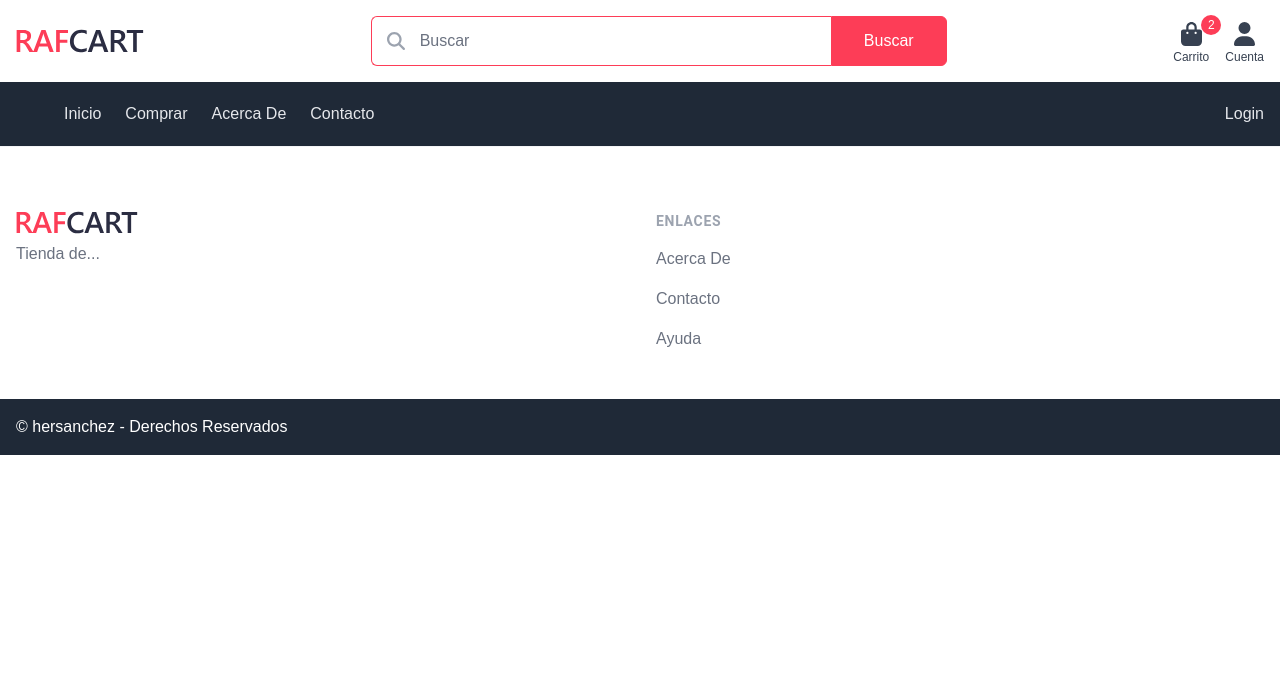
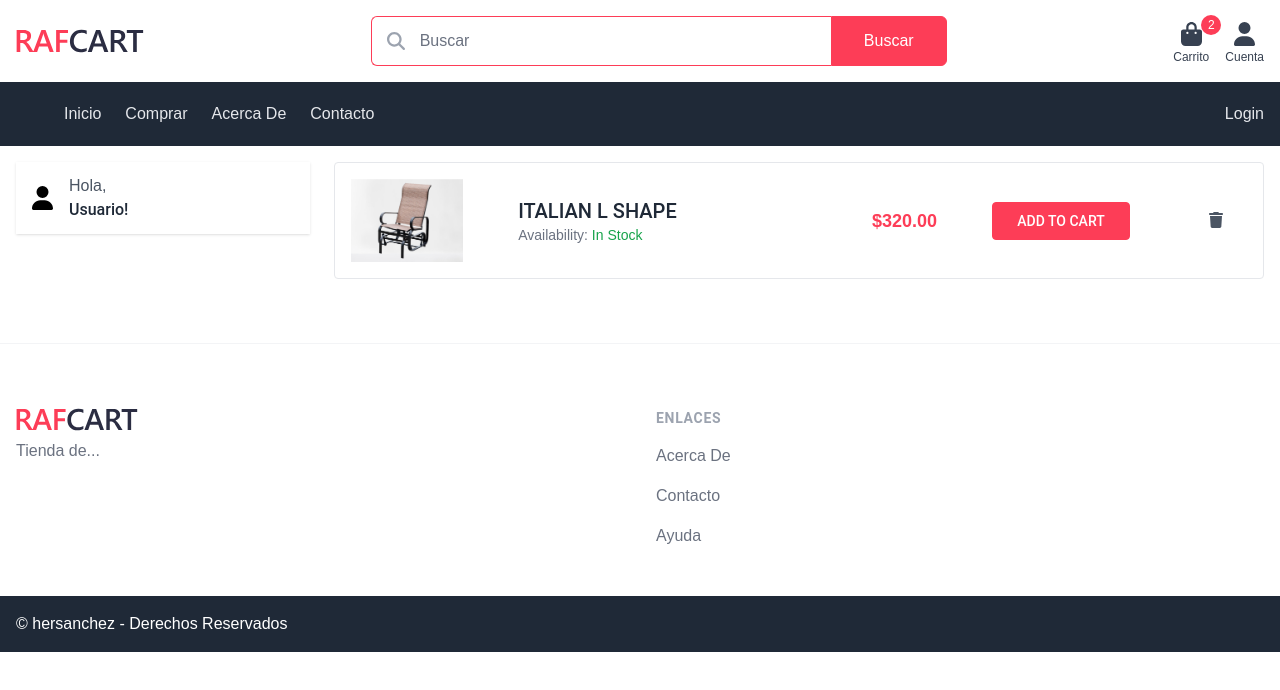
Before and after one commit to Alexandraitama/hersanchez-shop, a Nuxt app: page /carrito in a window 1280 px wide. Shown: the top 690 px of the page. Built offline with nearby package versions, Linux system fonts and the light colour scheme; no server answers.

Commit message:
feat: Crear carrito

```diff
--- /dev/null
+++ b/components/carrito-component.vue
@@ -0,0 +1,167 @@
+<script lang="ts" setup>
+// const props = defineProps({
+//   categoria: {
+//     type: Number,
+//     required: true,
+//   },
+// });
+// const { categoria } = props;
+const categoria = 1;
+
+const { data, pending, error, refresh } = await useFetch(`/api/publicaciones/${categoria}`, {
+  // pick: ['title']
+})
+</script>
+
+<template>
+  <div class="container grid grid-cols-12 items-start gap-6 pt-4 pb-16">
+
+    <!-- sidebar -->
+    <div class="col-span-3">
+      <div class="px-4 py-3 shadow flex items-center gap-4">
+        <div class="flex-shrink-0">
+          <!-- <img src="/images/avatar.png" alt="profile"
+            class="rounded-full w-14 h-14 border border-gray-200 p-1 object-cover">
+        </div> -->
+        <font-awesome-icon icon="fas fa-user" size="xl"/>
+        </div>
+        <div class="flex-grow">
+          <p class="text-gray-600">Hola,</p>
+          <h4 class="text-gray-800 font-medium">Usuario!</h4>
+        </div>
+      </div>
+
+      <!-- <div class="mt-6 bg-white shadow rounded p-4 divide-y divide-gray-200 space-y-4 text-gray-600">
+        <div class="space-y-1 pl-8">
+          <a href="#" class="block font-medium capitalize transition">
+            <span class="absolute -left-8 top-0 text-base">
+              <i class="fa-regular fa-address-card"></i>
+            </span>
+            Manage account
+          </a>
+          <a href="#" class="relative hover:text-primary block capitalize transition">
+            Profile information
+          </a>
+          <a href="#" class="relative hover:text-primary block capitalize transition">
+            Manage addresses
+          </a>
+          <a href="#" class="relative hover:text-primary block capitalize transition">
+            Change password
+          </a>
+        </div>
+
+        <div class="space-y-1 pl-8 pt-4">
+          <a href="#" class="relative hover:text-primary block font-medium capitalize transition">
+            <span class="absolute -left-8 top-0 text-base">
+              <i class="fa-solid fa-box-archive"></i>
+            </span>
+            My order history
+          </a>
+          <a href="#" class="relative hover:text-primary block capitalize transition">
+            My returns
+          </a>
+          <a href="#" class="relative hover:text-primary block capitalize transition">
+            My Cancellations
+          </a>
+          <a href="#" class="relative hover:text-primary block capitalize transition">
+            My reviews
+          </a>
+        </div>
+
+        <div class="space-y-1 pl-8 pt-4">
+          <a href="#" class="relative hover:text-primary block font-medium capitalize transition">
+            <span class="absolute -left-8 top-0 text-base">
+              <i class="fa-regular fa-credit-card"></i>
+            </span>
+            Payment methods
+          </a>
+          <a href="#" class="relative hover:text-primary block capitalize transition">
+            voucher
+          </a>
+        </div>
+
+        <div class="space-y-1 pl-8 pt-4">
+          <a href="#" class="relative text-primary block font-medium capitalize transition">
+            <span class="absolute -left-8 top-0 text-base">
+              <i class="fa-regular fa-heart"></i>
+            </span>
+            My wishlist
+          </a>
+        </div>
+
+        <div class="space-y-1 pl-8 pt-4">
+          <a href="#" class="relative hover:text-primary block font-medium capitalize transition">
+            <span class="absolute -left-8 top-0 text-base">
+              <i class="fa-solid fa-right-from-bracket"></i>
+            </span>
+            Logout
+          </a>
+        </div>
+
+      </div> -->
+    </div>
+    <!-- ./sidebar -->
+
+    <!-- wishlist -->
+    <div class="col-span-9 space-y-4">
+      <div class="flex items-center justify-between border gap-6 p-4 border-gray-200 rounded">
+        <div class="w-28">
+          <img src="/images/products/product6.jpg" alt="product 6" class="w-full">
+        </div>
+        <div class="w-1/3">
+          <h2 class="text-gray-800 text-xl font-medium uppercase">Italian L shape</h2>
+          <p class="text-gray-500 text-sm">Availability: <span class="text-green-600">In Stock</span></p>
+        </div>
+        <div class="text-primary text-lg font-semibold">$320.00</div>
+        <a href="#"
+          class="px-6 py-2 text-center text-sm text-white bg-primary border border-primary rounded hover:bg-transparent hover:text-primary transition uppercase font-roboto font-medium">add
+          to cart</a>
+
+        <div class="text-gray-600 cursor-pointer hover:text-primary px-6 py-2">
+          <!-- <i class="fa-solid fa-trash"></i> -->
+          <font-awesome-icon icon="fas fa-trash" />
+        </div>
+      </div>
+
+      <!-- <div class="flex items-center justify-between border gap-6 p-4 border-gray-200 rounded">
+        <div class="w-28">
+          <img src="../assets/images/products/product5.jpg" alt="product 6" class="w-full">
+        </div>
+        <div class="w-1/3">
+          <h2 class="text-gray-800 text-xl font-medium uppercase">Dining Table</h2>
+          <p class="text-gray-500 text-sm">Availability: <span class="text-green-600">In Stock</span></p>
+        </div>
+        <div class="text-primary text-lg font-semibold">$320.00</div>
+        <a href="#"
+          class="px-6 py-2 text-center text-sm text-white bg-primary border border-primary rounded hover:bg-transparent hover:text-primary transition uppercase font-roboto font-medium">add
+          to cart</a>
+
+        <div class="text-gray-600 cursor-pointer hover:text-primary">
+          <i class="fa-solid fa-trash"></i>
+        </div>
+      </div>
+
+      <div class="flex items-center justify-between border gap-6 p-4 border-gray-200 rounded">
+        <div class="w-28">
+          <img src="../assets/images/products/product10.jpg" alt="product 6" class="w-full">
+        </div>
+        <div class="w-1/3">
+          <h2 class="text-gray-800 text-xl font-medium uppercase">Sofa</h2>
+          <p class="text-gray-500 text-sm">Availability: <span class="text-red-600">Out of Stock</span></p>
+        </div>
+        <div class="text-primary text-lg font-semibold">$320.00</div>
+        <a href="#"
+          class="cursor-not-allowed px-6 py-2 text-center text-sm text-white bg-red-400 border border-red-400 rounded transition uppercase font-roboto font-medium">add
+          to cart</a>
+
+        <div class="text-gray-600 cursor-pointer hover:text-primary">
+          <i class="fa-solid fa-trash"></i>
+        </div>
+      </div> -->
+    </div>
+    <!-- ./wishlist -->
+
+    </div>
+</template>
+
+<style scoped></style>
--- /dev/null
+++ b/pages/carrito.vue
@@ -0,0 +1,7 @@
+<script lang="ts" setup></script>
+
+<template>
+  <carrito-component />
+</template>
+
+<style scoped></style>
```
